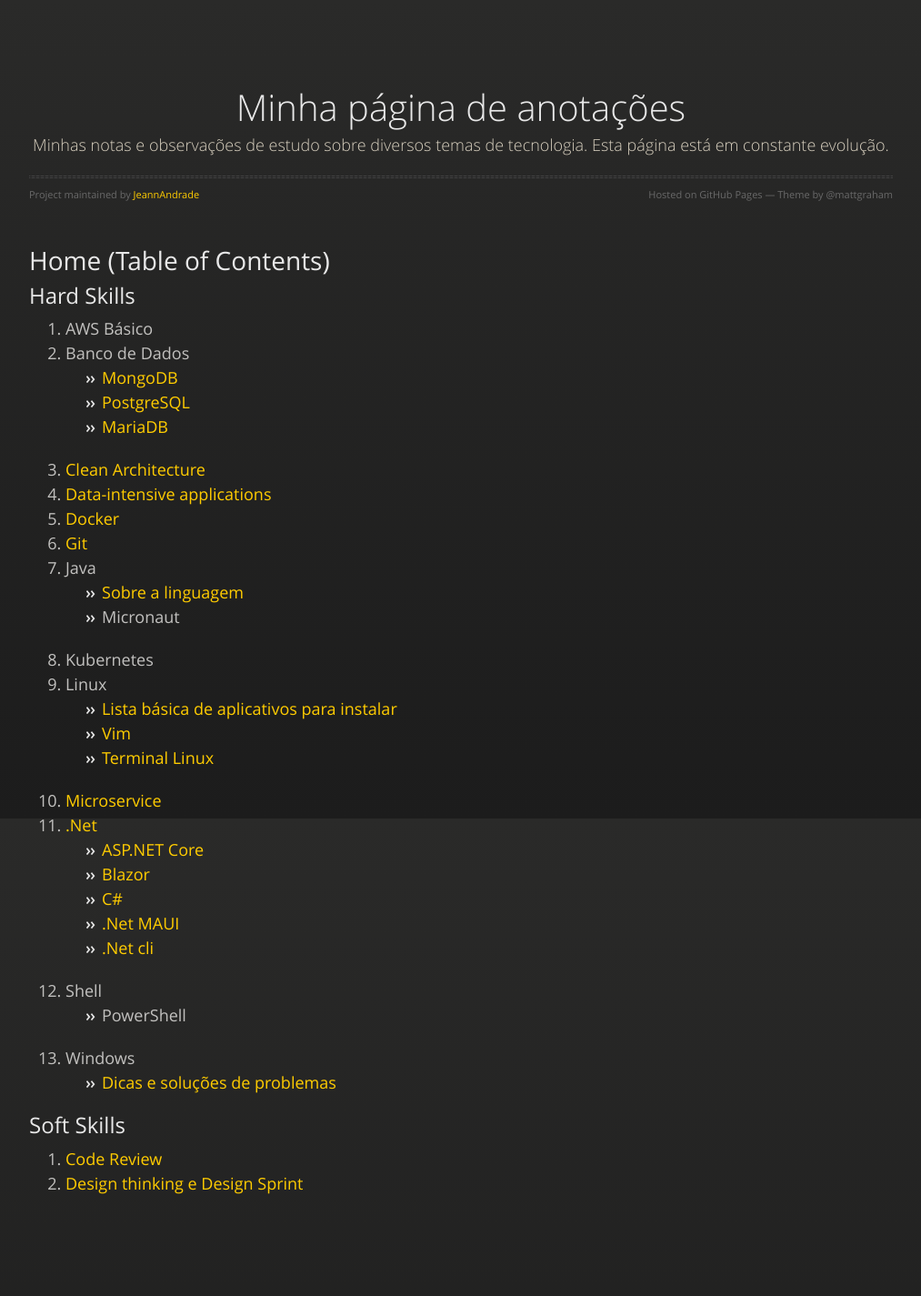
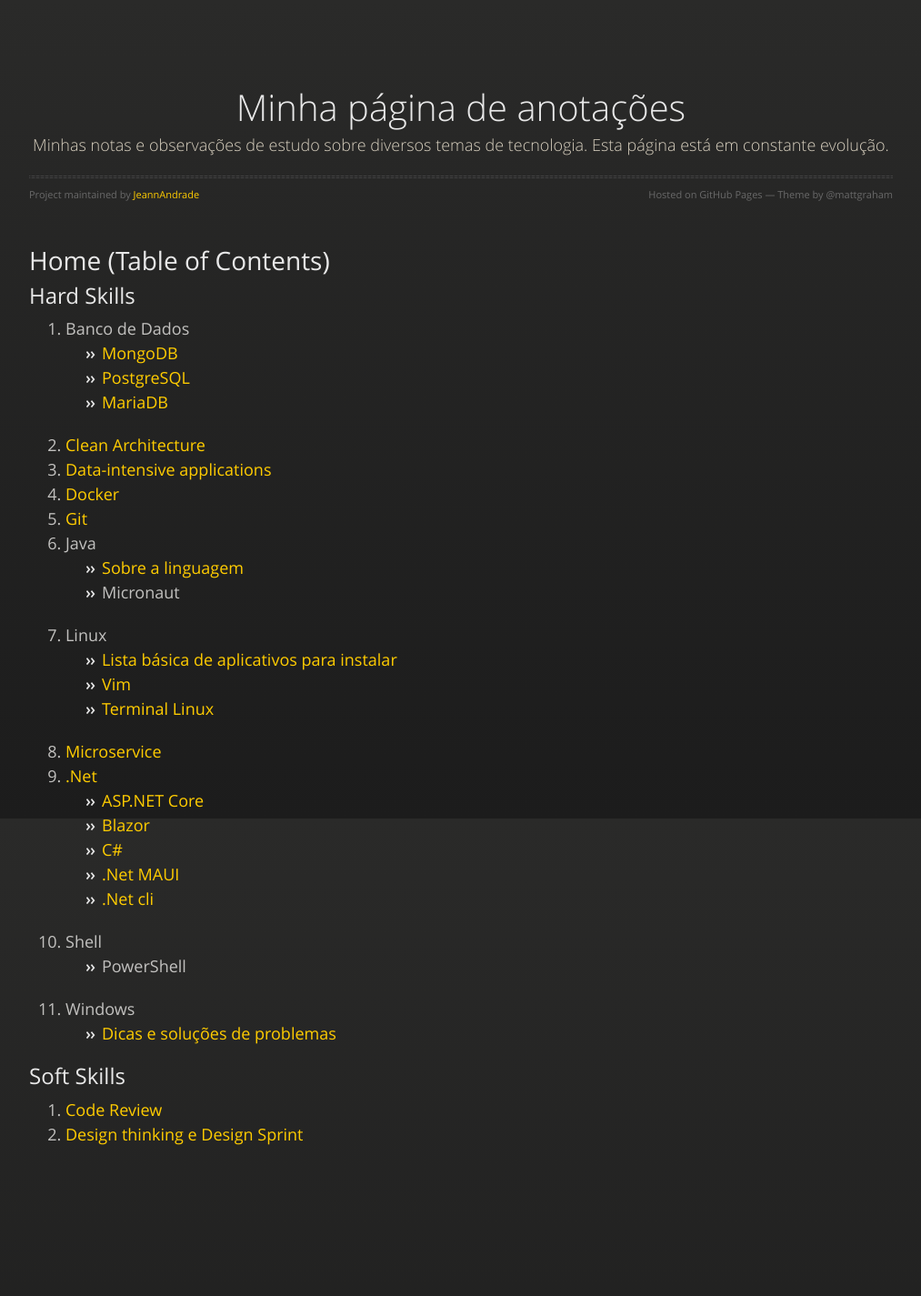
Before and after one commit to JeannAndrade/jeannandrade.github.io, a Jekyll site: the page built from index.md, in a window 1280 px wide. Shown: the whole page at 91% size, without its empty margins (108-1121 px from the left). Built offline with Jekyll 4.4.1, drawn with Linux system fonts in a browser that asks for light colours; our own code applies the rules of GitHub Pages for plain Markdown files; after the commit the page ends 1371 px from its top, so only the background shows below that.

Commit message:
Remove AWS Básico and Kubernetes from Hard Skills section

```diff
--- a/index.md
+++ b/index.md
@@ -6,7 +6,6 @@ layout: default
 
 ## Hard Skills
 
-1. AWS Básico
 1. Banco de Dados
     * [MongoDB](./content/mongo/index.html)
     * [PostgreSQL](./content/postgres/index.html)
@@ -18,7 +17,6 @@ layout: default
 1. Java
     * [Sobre a linguagem](./content/java/index.html)
     * Micronaut
-1. Kubernetes
 1. Linux
     * [Lista básica de aplicativos para instalar](./content/linux/aplicativos_instalar/index.html)
     * [Vim](./content/vim/index.html)
```
